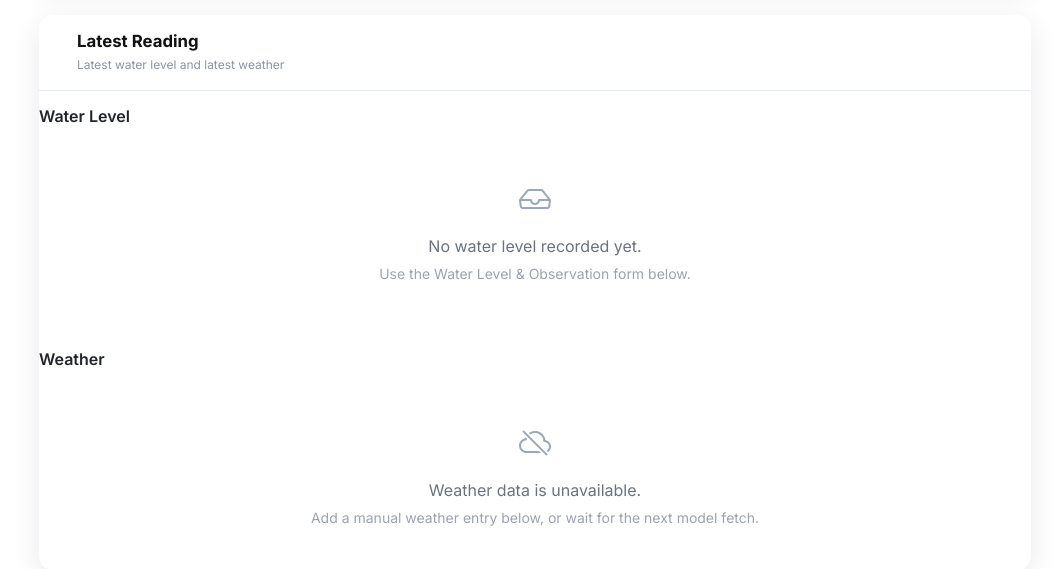
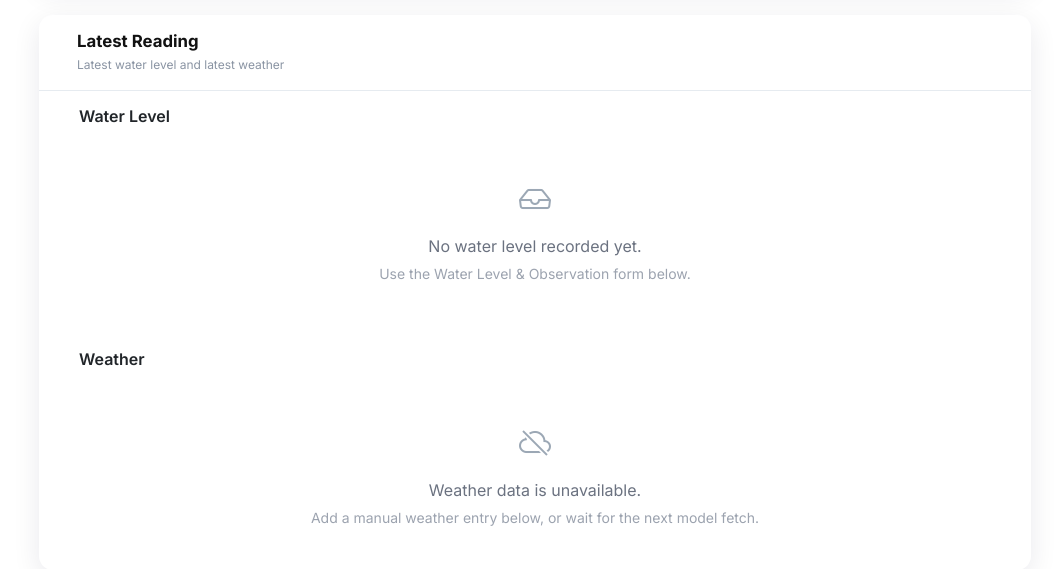
Before and after one commit to leonifeldeguzman/wavetech, a Flask app: page /monitoring in a window 1280 px wide. Shown: the part 1411-1980 px from the top of the page, without its empty margins (225-1280 px from the left). Run offline with Flask 3, Linux system fonts and the light colour scheme; the visitor is signed in with stand-in values (Sample User, id 1); data comes from the database, SQL or seed files in the repository; data that the repository does not hold is empty.

Commit message:
adjusted padding

```diff
--- a/app/static/css/monitoring.css
+++ b/app/static/css/monitoring.css
@@ -1139,3 +1139,8 @@
 .monitoring-trend-form select {
     min-width: 220px;
 }
+
+.monitoring-subheading {
+    padding-left: 40px;
+    padding-right: 40px;
+}
```
